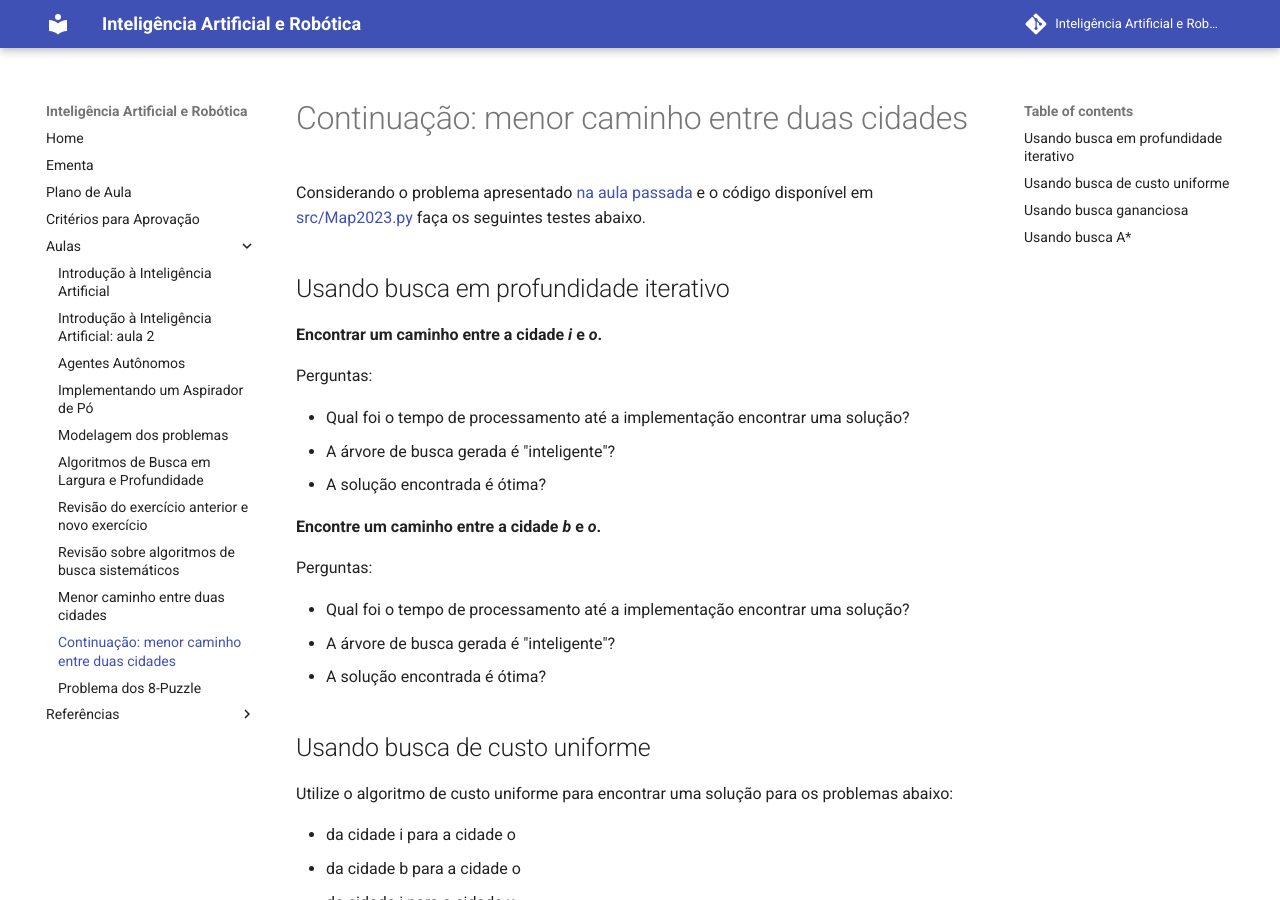
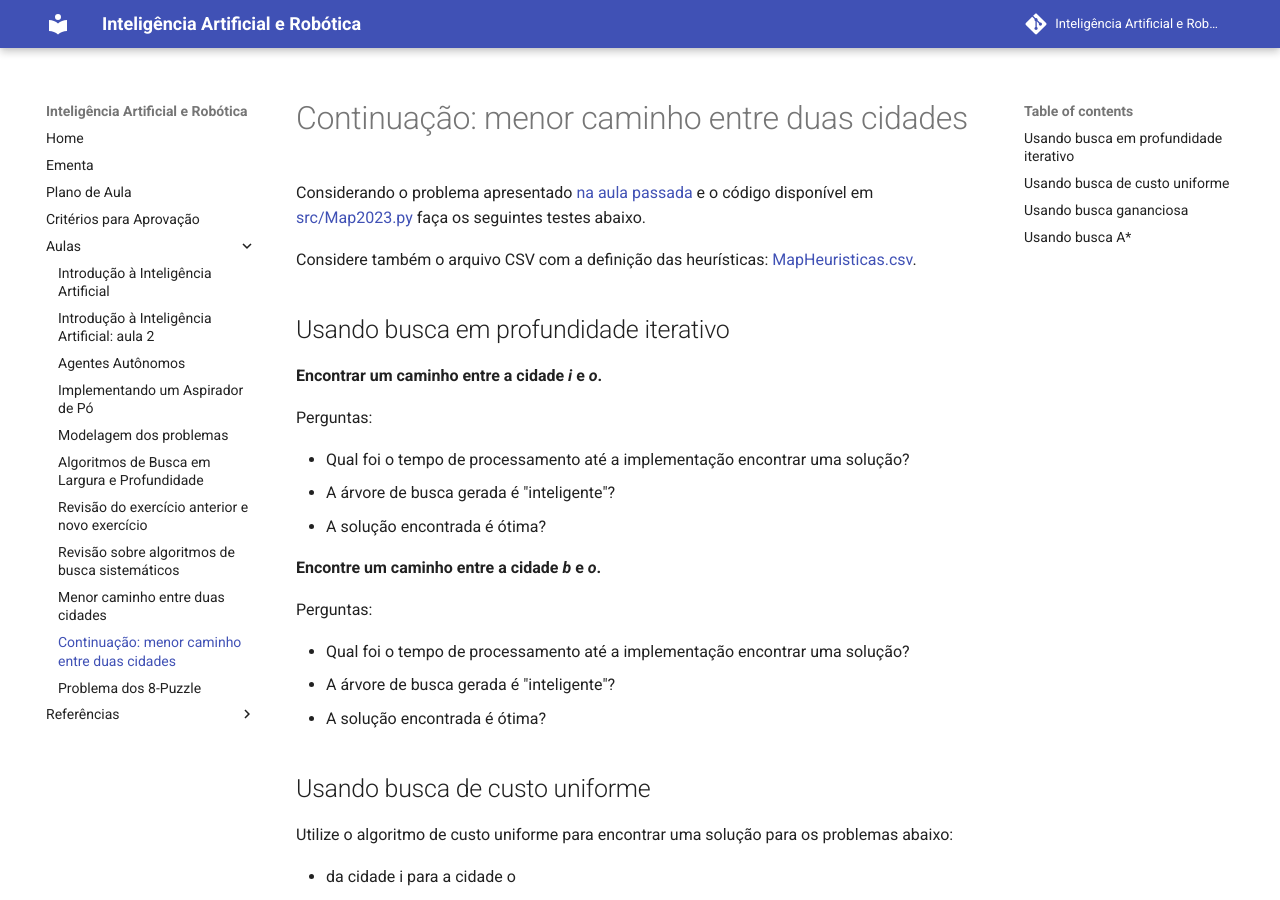
Before and after one commit to Insper/ia_bcc, an MkDocs documentation site: the page built from docs/aulas/08_heuristica_parte_2/index.md, in a window 1280 px wide and 900 px high. Built offline with MkDocs 1.6.1 and Material for MkDocs 9.7.7, drawn with Linux system fonts in a browser that asks for light colours; nearby versions of some CDN libraries; comment, search, counter and statistics services are not loaded.

Commit message:
aula 09 e 10

```diff
--- a/docs/aulas/08_heuristica_parte_2/index.md
+++ b/docs/aulas/08_heuristica_parte_2/index.md
@@ -1,6 +1,8 @@
 # Continuação: menor caminho entre duas cidades
 
 Considerando o problema apresentado [na aula passada](../08_heuristica/index.md) e o código disponível em [src/Map2023.py](./src/Map2023.py) faça os seguintes testes abaixo.
+
+Considere também o arquivo CSV com a definição das heurísticas: [MapHeuristicas.csv](./data/MapHeuristics.csv).
 
 ## Usando busca em profundidade iterativo
 
```
